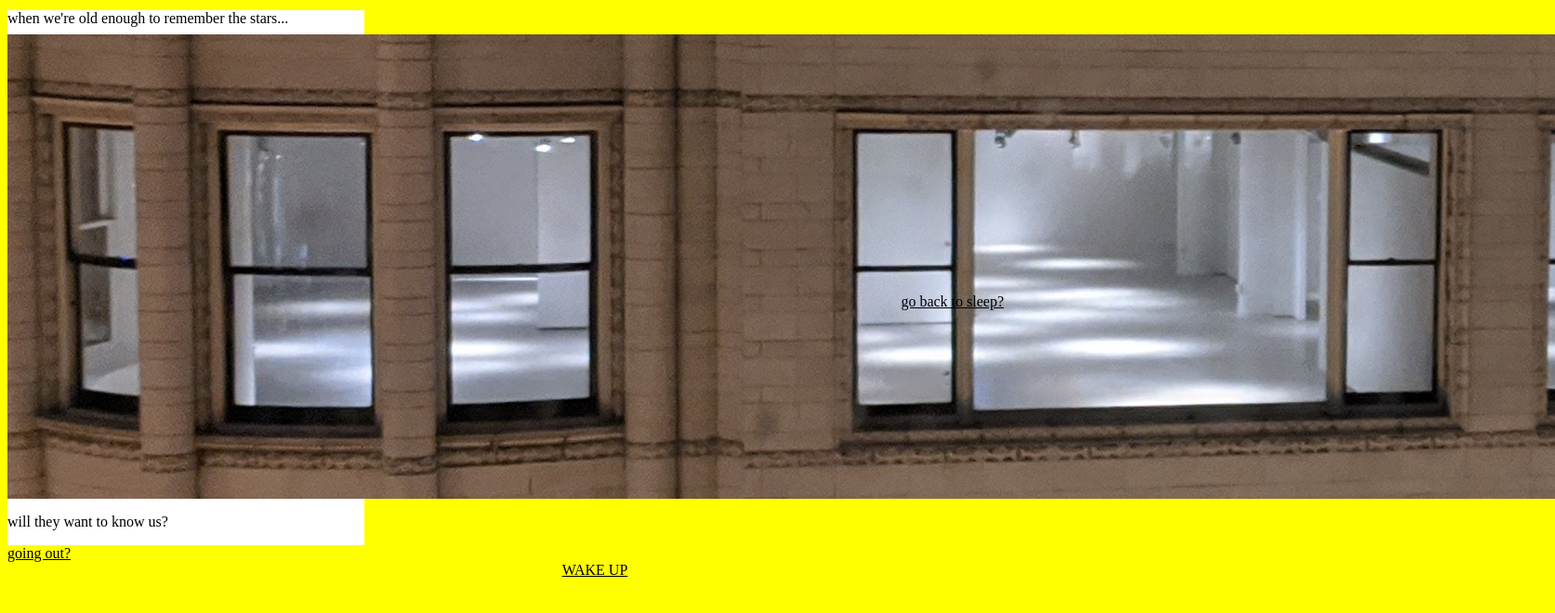
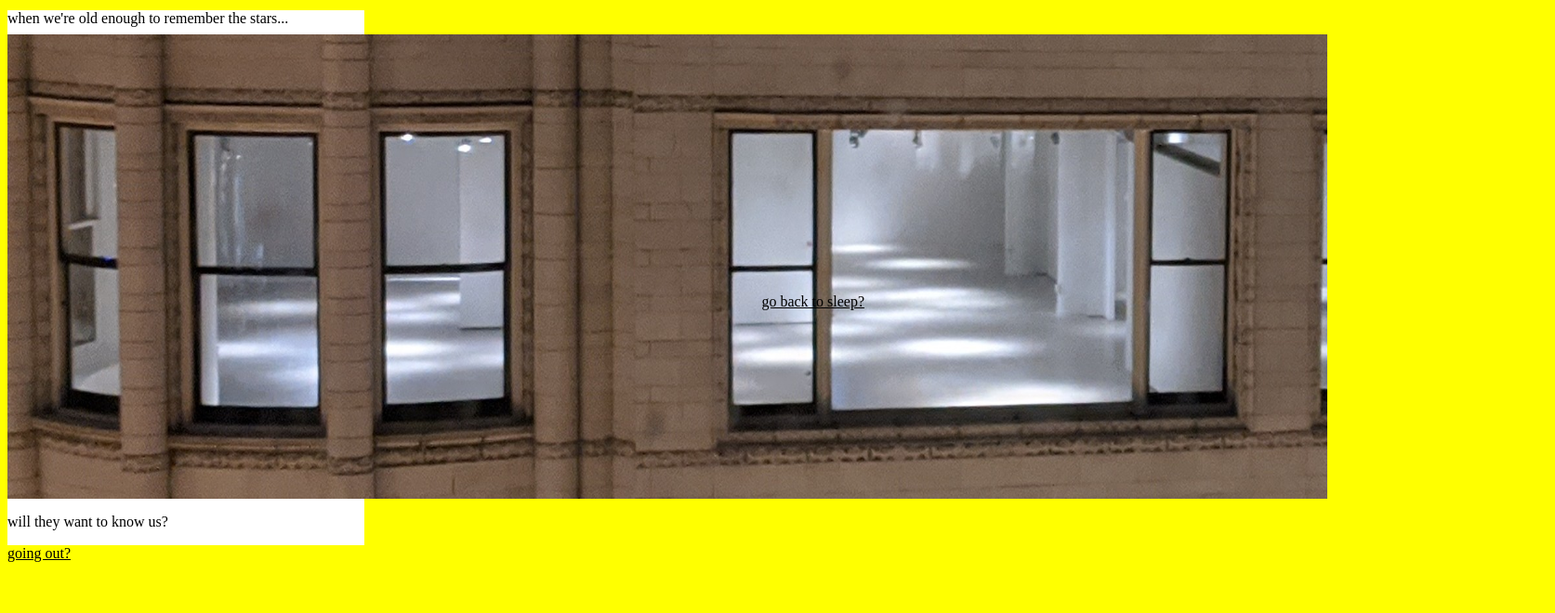
Before and after one commit to atigmatu/theinnersanctum, a plain HTML site: page index.html in a window 1280 px wide. Shown: the part 84-744 px from the top of the page at 93% size, 1673 px wide, since content can reach past the window. Drawn offline with Linux system fonts and the light colour scheme.

Commit message:
Add files via upload

```diff
--- a/index.html
+++ b/index.html
@@ -10,7 +10,7 @@
     <div id="know">
         <p>when we're old enough to remember the stars...</p>
     </div>
-    <img src="home.jpg" height=500px alt="an empty studio">
+    <img src="home.jpg" height=500px width=1420px alt="an empty studio">
     <div id="stars">
       <p>will they want to know us?</p>
     </div>
@@ -21,9 +21,7 @@
   <div id="move">
     <a href="itssolovelyout.html">go back to sleep?</a>
   </div>
-  <center>
-    <a href="wakeup.html">WAKE UP</a>
-  </center>
+
 
   </body>
 
--- a/indexstyle.css
+++ b/indexstyle.css
@@ -24,7 +24,7 @@ a:visited {
   background-color: white;
   width: 30vw;
   opacity: 1.0;
-  position: absolute;
+  position: fixed;
 }
 
 #stars:hover{
@@ -33,9 +33,9 @@ a:visited {
 }
 
 #move{
-  position:absolute;
+  position:fixed;
   top: 400px;
-  right: 200px;
+  right: 350px;
 }
 
 #know{
```
